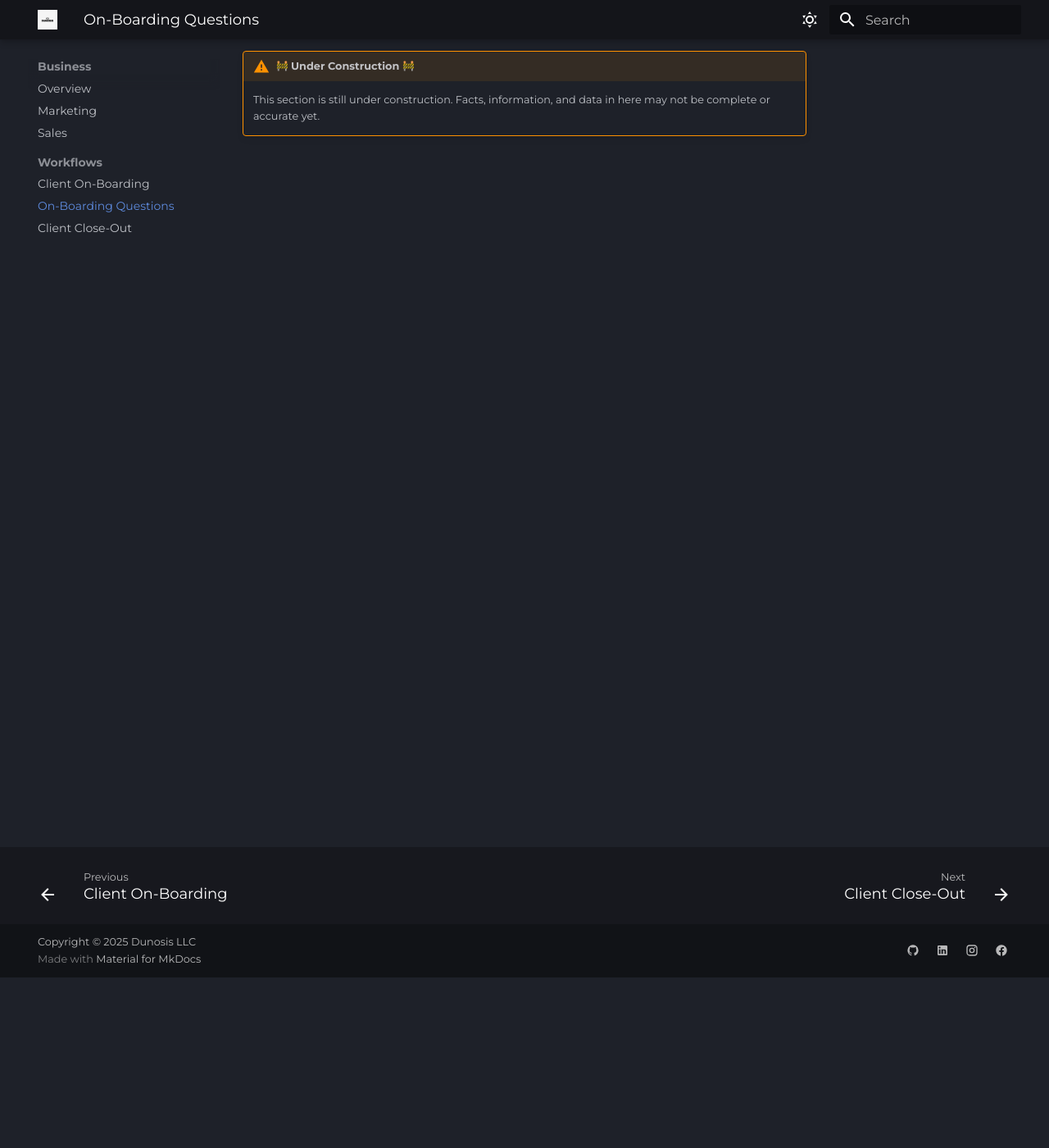
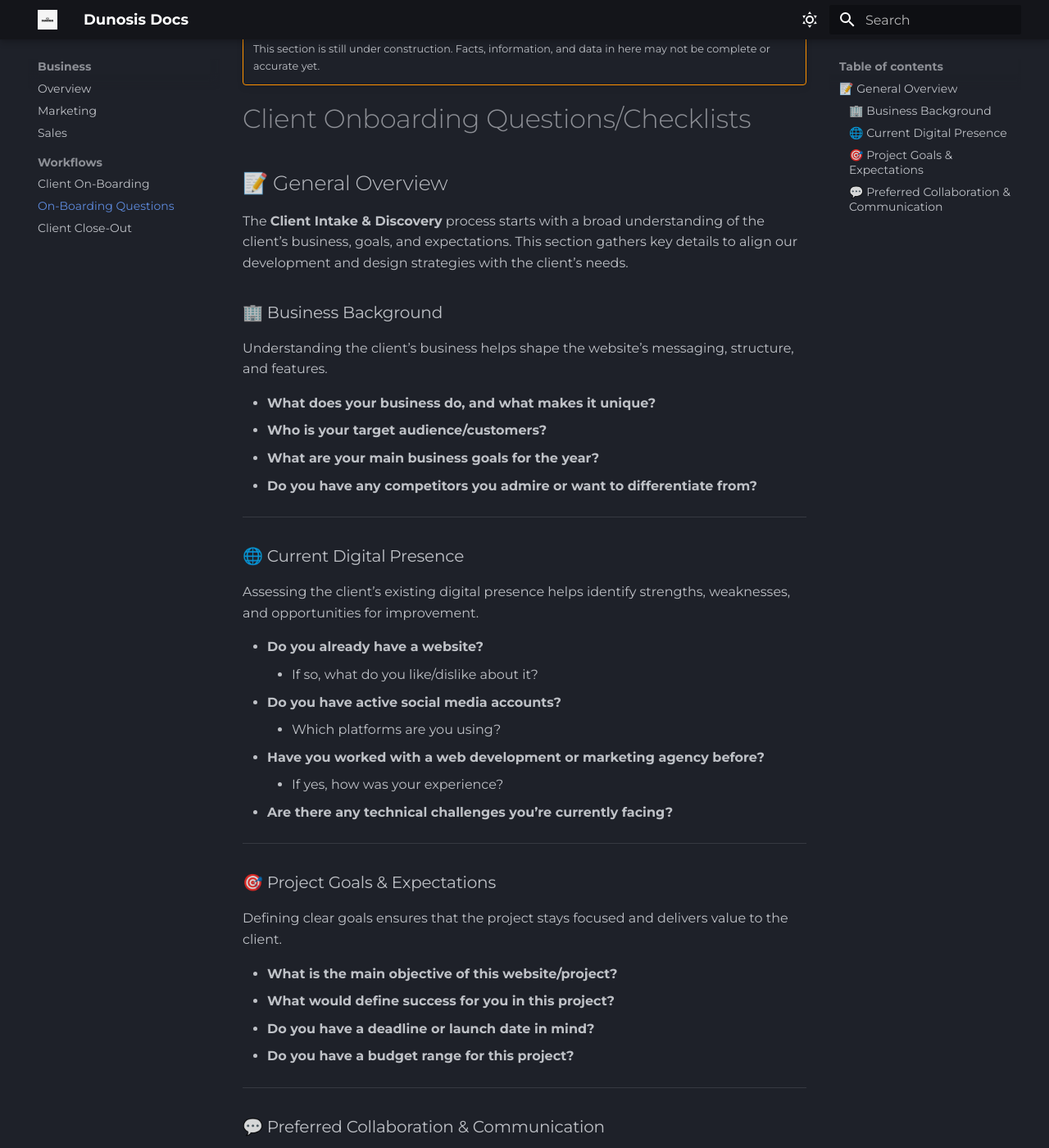
Before and after one commit to wesordonez/dunosis-web-docs, an MkDocs documentation site: the page built from docs/business/workflows/onboarding-questions.md, in a window 1280 px wide and 1400 px high, scrolled down 208 px. Shown: the whole window at 82% size. Built offline with MkDocs 1.6.1 and Material for MkDocs 9.7.7, drawn with Linux system fonts in a browser that asks for light colours; emoji names are drawn with the system emoji font; some of the changed text lies outside the part shown.

Commit message:
overview and general questions

```diff
--- a/docs/business/workflows/onboarding-questions.md
+++ b/docs/business/workflows/onboarding-questions.md
@@ -1,3 +1,58 @@
 !!! warning ":construction: Under Construction :construction:"
 
     This section is still under construction. Facts, information, and data in here may not be complete or accurate yet.
+
+# Client Onboarding Questions/Checklists
+
+## 📝 General Overview
+
+The **Client Intake & Discovery** process starts with a broad understanding of the client’s business, goals, and expectations. This section gathers key details to align our development and design strategies with the client’s needs.
+
+
+### 🏢 Business Background
+
+Understanding the client’s business helps shape the website’s messaging, structure, and features.
+
+- **What does your business do, and what makes it unique?**
+- **Who is your target audience/customers?**
+- **What are your main business goals for the year?**
+- **Do you have any competitors you admire or want to differentiate from?**
+
+---
+
+### 🌐 Current Digital Presence
+
+Assessing the client’s existing digital presence helps identify strengths, weaknesses, and opportunities for improvement.
+
+- **Do you already have a website?**
+    - If so, what do you like/dislike about it?
+- **Do you have active social media accounts?**
+    - Which platforms are you using?
+- **Have you worked with a web development or marketing agency before?**
+    - If yes, how was your experience?
+- **Are there any technical challenges you’re currently facing?**
+
+---
+
+### 🎯 Project Goals & Expectations
+
+Defining clear goals ensures that the project stays focused and delivers value to the client.
+
+- **What is the main objective of this website/project?**
+- **What would define success for you in this project?**
+- **Do you have a deadline or launch date in mind?**
+- **Do you have a budget range for this project?**
+
+---
+
+### 💬 Preferred Collaboration & Communication
+
+Establishing communication preferences ensures a smooth working relationship and timely project progress.
+
+- **How do you prefer to communicate?**
+    - Email, text, FaceTime, Google Meet, calls, in-person?
+- **Who will be the main point of contact for approvals and feedback?**
+- **How involved do you want to be in the process?**
+    - Hands-on with frequent updates, or hands-off with milestone check-ins?
+
+---
```
